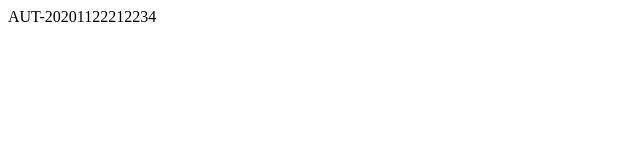
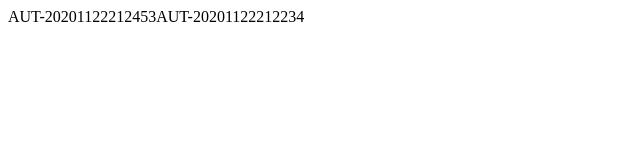
Before and after one commit to AutoTest91/Desafio, a plain HTML site: page index.html in a window 1280 px wide. Shown: the whole page, without its empty margins (0-640 px from the left). Drawn offline with Linux system fonts and the light colour scheme.

Commit message:
index.html
Add AUT-20201122212453 to line 8.

```diff
--- a/index.html
+++ b/index.html
@@ -5,6 +5,6 @@
     <meta charset="utf-8">
   </head>
   <body>
-AUT-20201122212234
+AUT-20201122212453AUT-20201122212234
   </body>
 </html>
```
